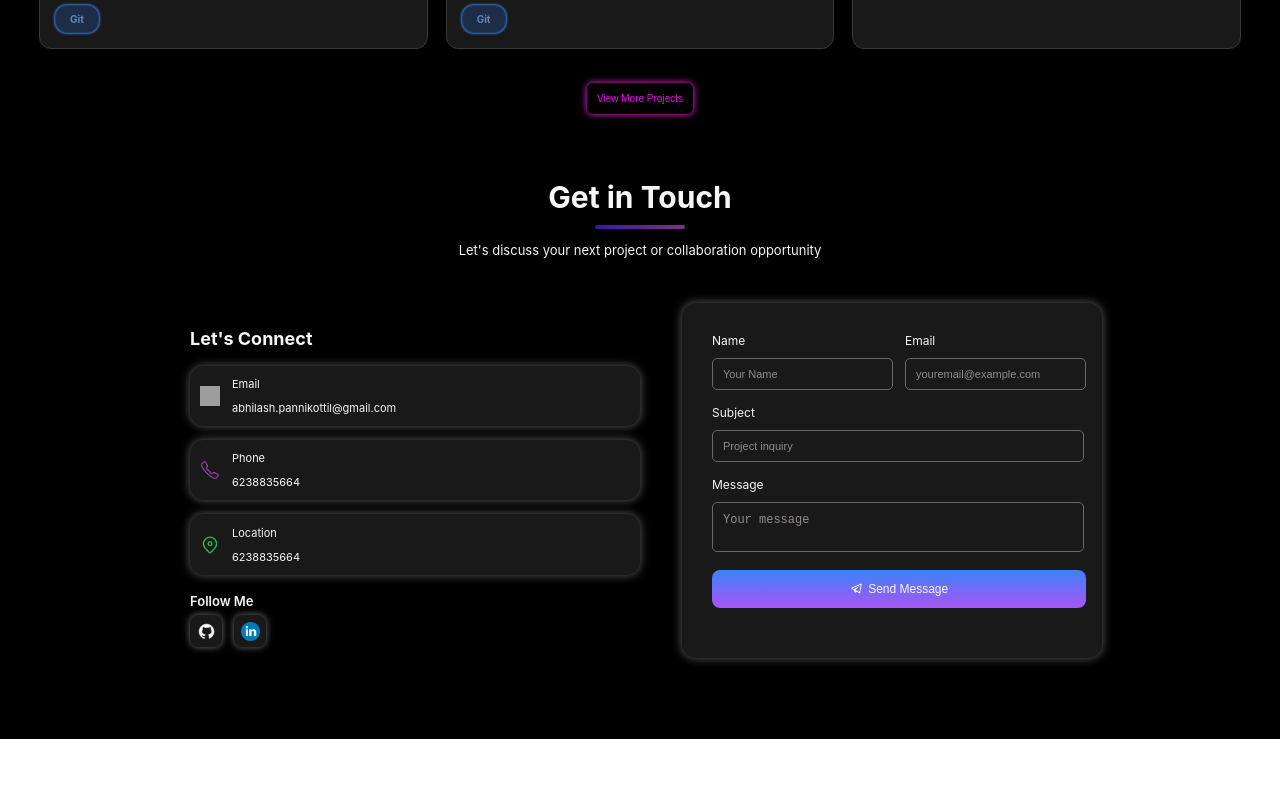
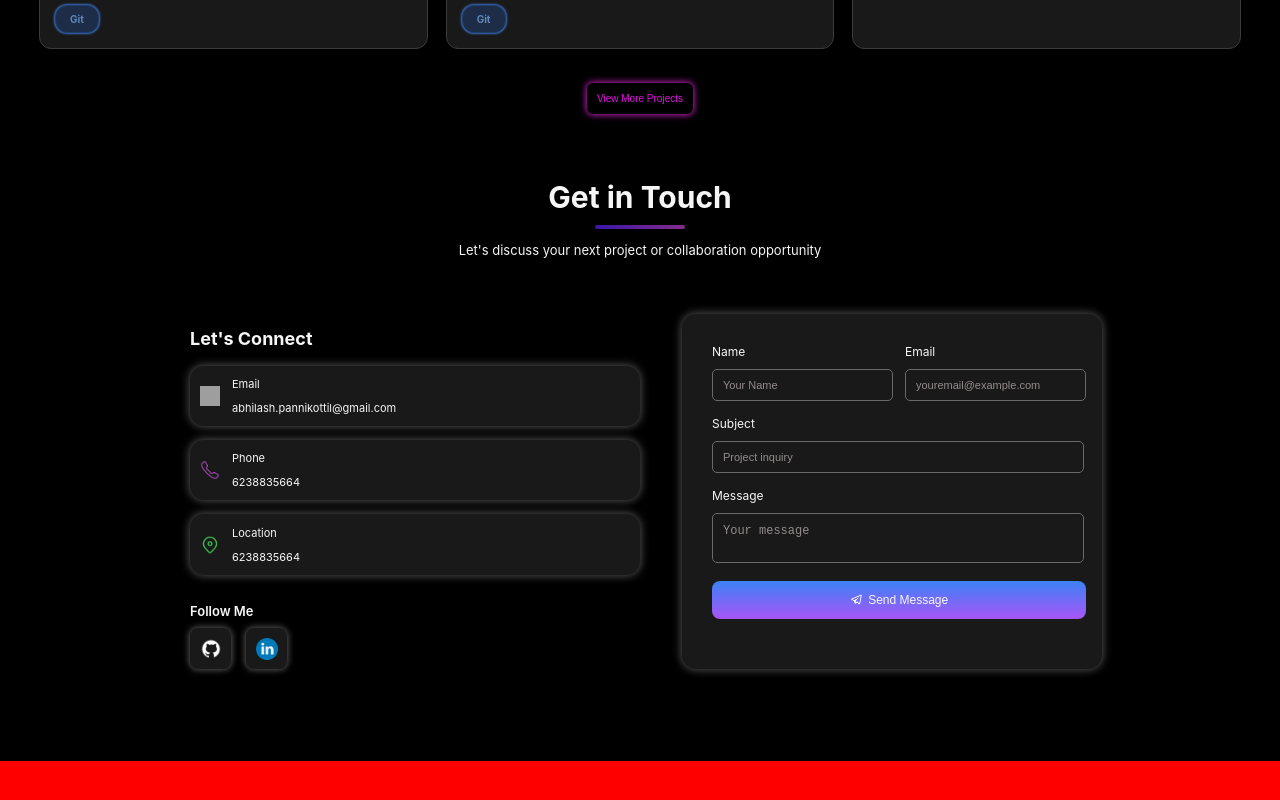
Before and after one commit to abhilashjoseph16/Portfolio, a React (Vite) app: page / in a window 1280 px wide. Shown: the part 2558-3358 px from the top of the page. Before the commit the page ends 3297 px from the top, so only its background shows below. Built offline with nearby package versions, Linux system fonts and the light colour scheme; no server answers; grey boxes are pictures that could not be loaded.

Commit message:
added footer and updated scss

```diff
--- a/src/App.jsx
+++ b/src/App.jsx
@@ -5,6 +5,7 @@ import About from "./components/About";
 import TechStack from "./components/TechStack";
 import Projects from "./components/Projects";
 import Contact from "./components/Contact";
+import Footer from "./components/Footer";
 
 function App() {
   return (
@@ -30,6 +31,7 @@ function App() {
       <section id="contact">
         <Contact />
       </section>
+      <Footer />
     </div>
   );
 }
--- /dev/null
+++ b/src/components/Footer.jsx
@@ -0,0 +1,11 @@
+import React from 'react'
+
+function Footer() {
+  return (
+    <div className='portfolio-footer-main-container'>
+
+    </div>
+  )
+}
+
+export default Footer
--- a/src/styles/components/_contact.scss
+++ b/src/styles/components/_contact.scss
@@ -105,6 +105,7 @@
       }
 
       .contact-social-media {
+        margin-top: 10px;
         display: flex;
         flex-direction: column;
         .contact-social-media-title {
@@ -115,25 +116,25 @@
           }
         }
         .contact-social-media-icon_box {
-          margin-top: -4px;
+          margin-top: -1px;
           display: flex;
           align-items: center;
-          gap: 12px;
+          gap: 15px;
           .social-media-icon {
             display: flex;
             align-items: center;
             justify-content: center;
             border-radius: 8px;
-            padding: 6px;
-            height: 20px;
-            width: 20px;
+            padding: 8px;
+            height: 25px;
+            width: 25px;
             background-color: #191919;
             -webkit-box-shadow: 0px 0px 6px 1px #58585a;
             box-shadow: 0px 0px 6px 1px #58585a;
             cursor: pointer;
             img {
-              height: 19px;
-              width: 19px;
+              height: 22px;
+              width: 22px;
               transition: transform 0.2s ease-in-out;
             }
             &:hover {
--- /dev/null
+++ b/src/styles/components/_footer.scss
@@ -0,0 +1,5 @@
+.portfolio-footer-main-container{
+    display: flex;
+    height: 300px;
+    background-color: red;
+}
--- a/src/styles/main.scss
+++ b/src/styles/main.scss
@@ -5,6 +5,7 @@
 @use "./components/projects";
 @use "./components/contact";
 @use "./components/alert";
+@use "./components/footer";
 
 html{
     scroll-behavior: smooth;
```
